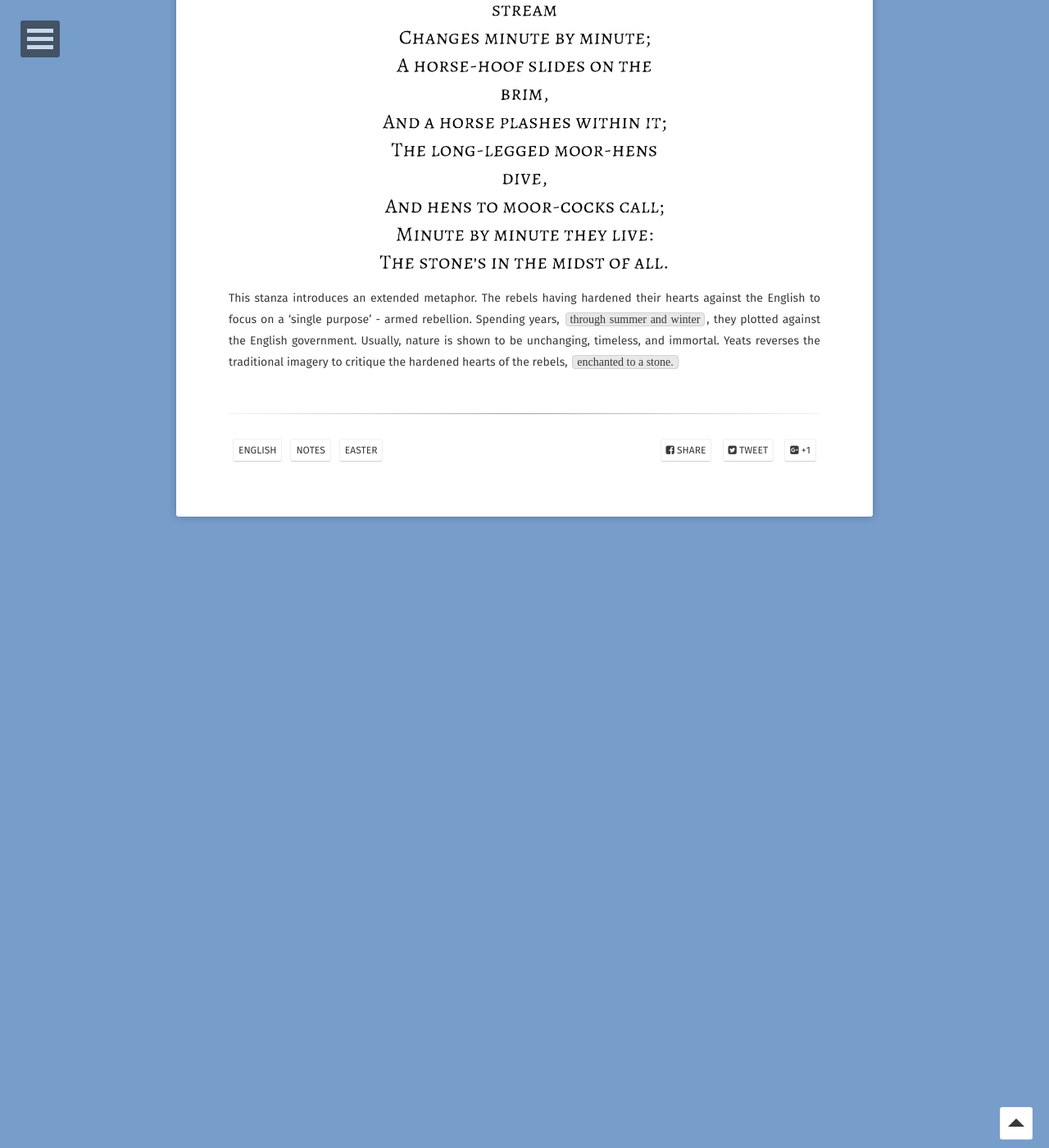
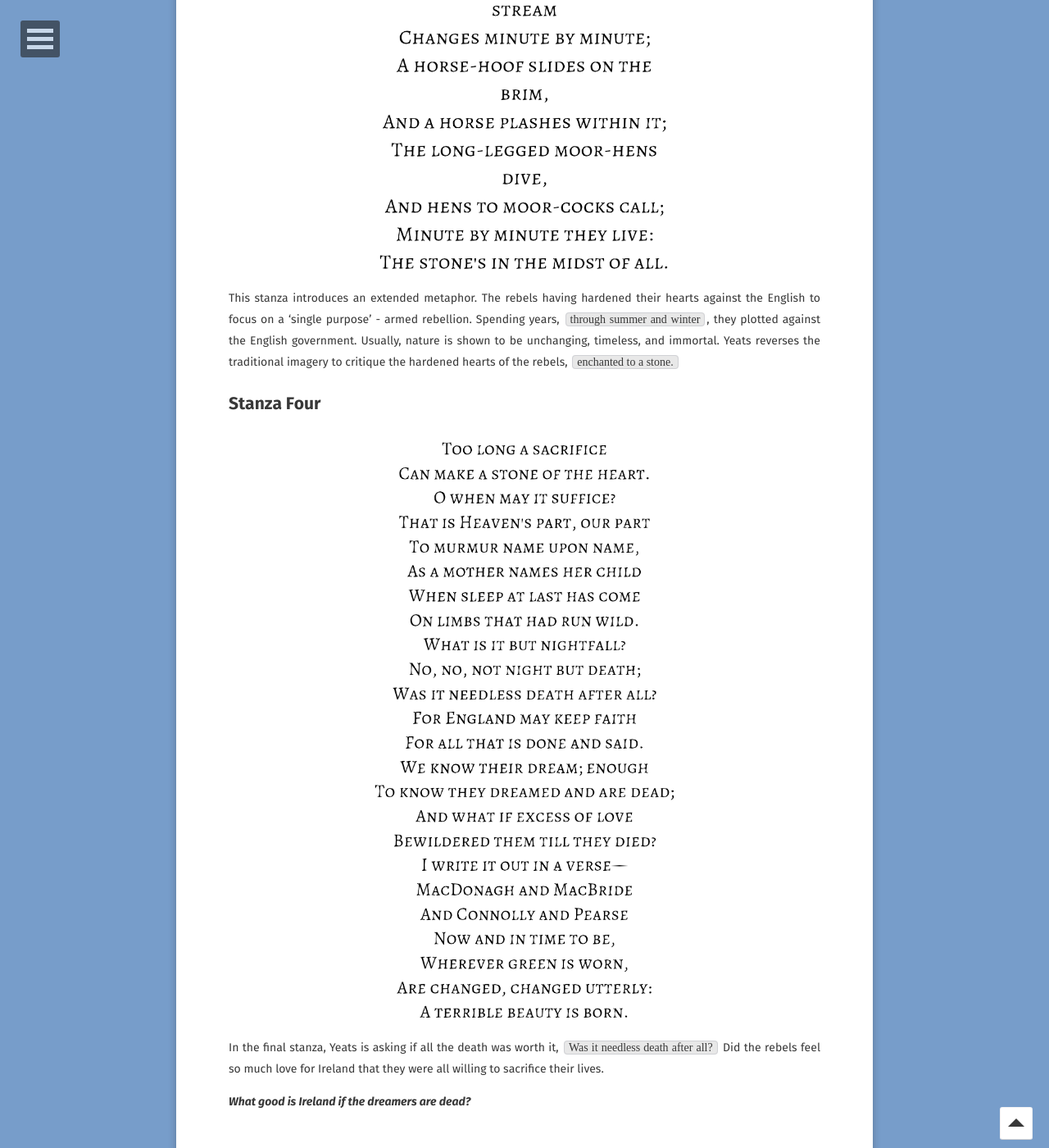
Before and after one commit to EthenStrine/site, a Jekyll site: the page built from _posts/2019-04-26-easter.md, in a window 1280 px wide and 1400 px high, scrolled down 3584 px. Shown: the whole window at 82% size. Built offline with Jekyll 4.4.1, drawn with Linux system fonts in a browser that asks for light colours; some web fonts are replaced.

Commit message:
Update 2019-04-26-easter.md

```diff
--- a/_posts/2019-04-26-easter.md
+++ b/_posts/2019-04-26-easter.md
@@ -32,3 +32,10 @@ In the second stanza, Yeats begins to actually name the social roles of the rebe
 <img src="https://dwarf.pro/site/assets\img\Easter 1916\Stanza 3 - Easter 1916.png" alt="Stanza 3 of Easter 1916">
 
 This stanza introduces an extended metaphor. The rebels having hardened their hearts against the English to focus on a 'single purpose' - armed rebellion. Spending years, `through summer and winter`, they plotted against the English government. Usually, nature is shown to be unchanging, timeless, and immortal. Yeats reverses the traditional imagery to critique the hardened hearts of the rebels, `enchanted to a stone.`
+
+## Stanza Four
+<img src="https://dwarf.pro/site/assets\img\Easter 1916\Stanza 4 - Easter 1916.png" alt="Stanza 4 of Easter 1916">
+
+In the final stanza, Yeats is asking if all the death was worth it, `Was it needless death after all?` Did the rebels feel so much love for Ireland that they were all willing to sacrifice their lives.
+
+***What good is Ireland if the dreamers are dead?***
```
